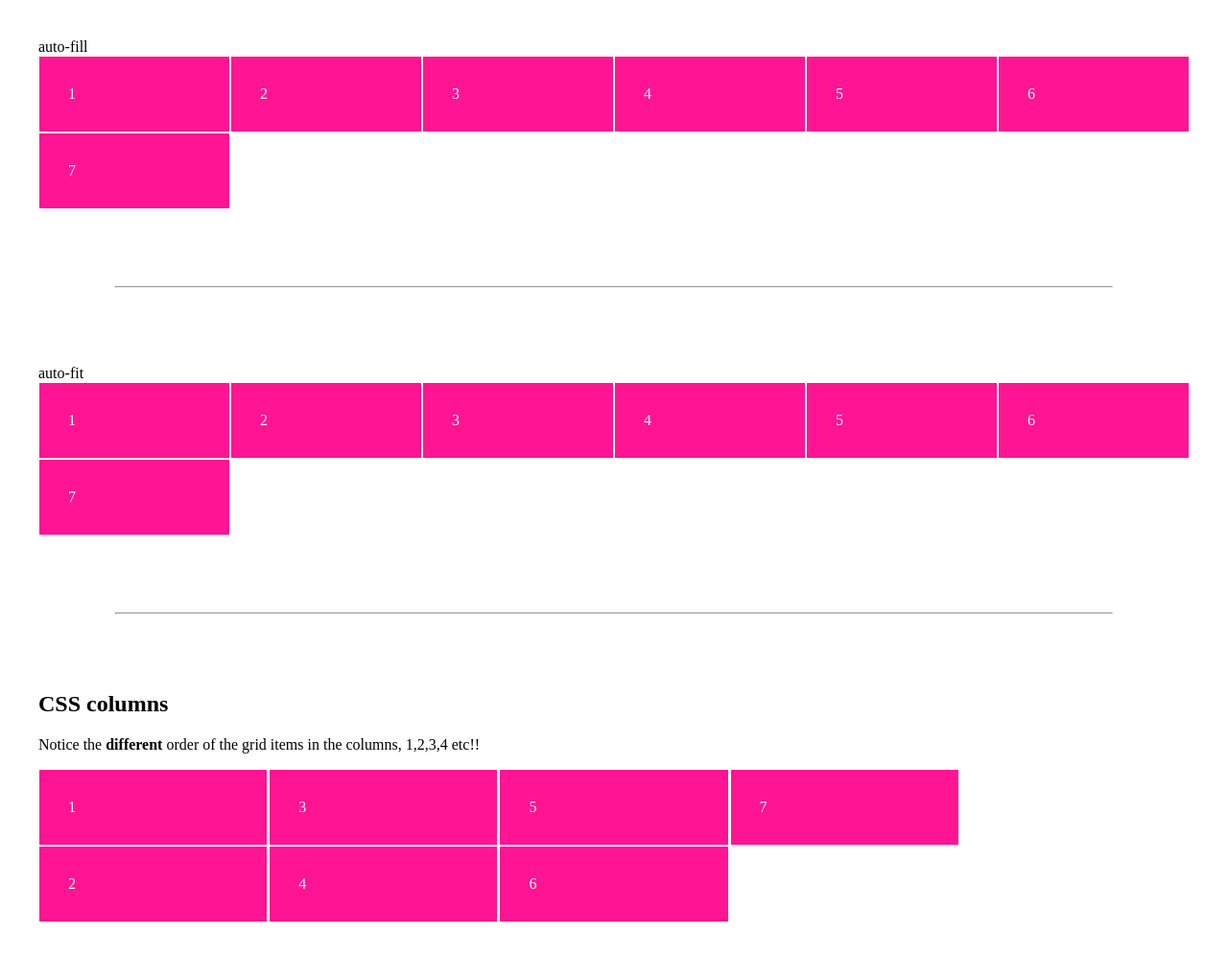
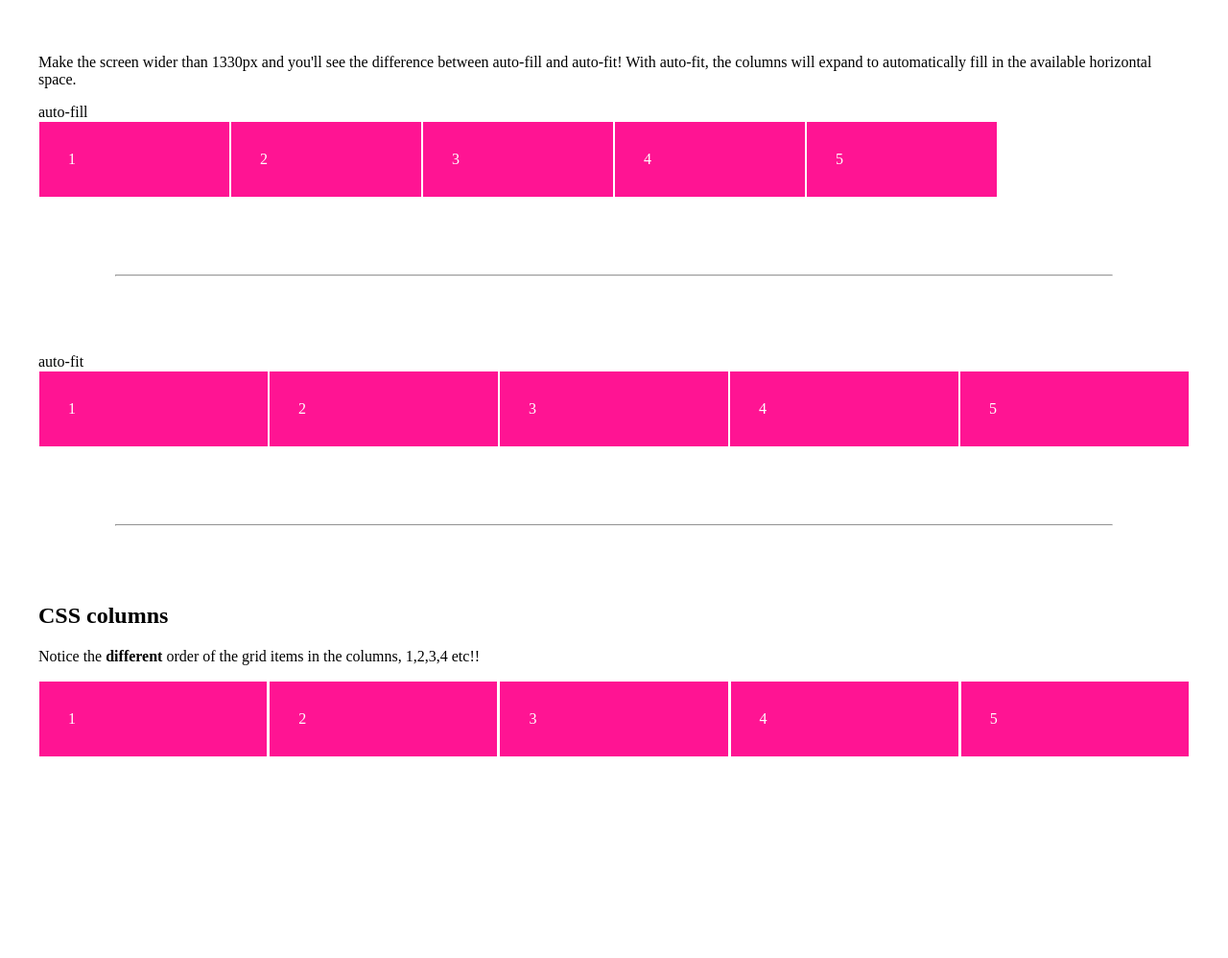
Before and after one commit to blizni79/onepage2, a website built with Parcel: page index.html in a window 1280 px wide. Shown: the whole page at 96% size. After the commit the page ends 829 px from the top, so only its background shows below. Built offline with nearby package versions, Linux system fonts and the light colour scheme.

Commit message:
Update index.html
Adapted the HTML code in order to see the difference between auto-fit and auto-fill.

```diff
--- a/index.html
+++ b/index.html
@@ -8,7 +8,10 @@
    <link rel="stylesheet" href="style.css">
 </head>
 <body>
-auto-fill
+
+<p>Make the screen wider than 1330px and you'll see the difference between auto-fill and auto-fit! With auto-fit, the columns will expand to automatically fill in the available horizontal space. </p>
+
+   auto-fill
 <div class="grid-container-cssgrid grid-container--fill">
   <div class="grid-element">
     1
@@ -24,12 +27,6 @@ auto-fill
   </div>
   <div class="grid-element">
     5
-  </div>
-  <div class="grid-element">
-    6
-  </div>
-  <div class="grid-element">
-    7
   </div>
 </div>
 
@@ -51,12 +48,6 @@ auto-fit
   </div>
   <div class="grid-element">
     5
-  </div>
-  <div class="grid-element">
-    6
-  </div>
-  <div class="grid-element">
-    7
   </div>
 </div>
 
@@ -80,12 +71,6 @@ auto-fit
   <div class="grid-element">
     5
   </div>
-  <div class="grid-element">
-    6
-  </div>
-  <div class="grid-element">
-    7
-  </div>
 </div>
 
 </body>
```
